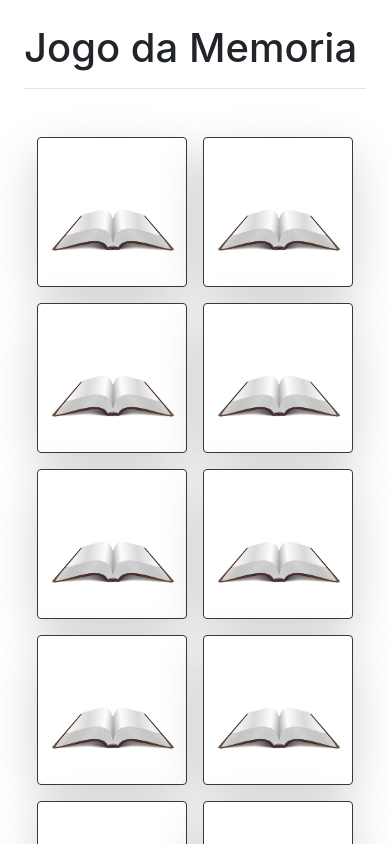
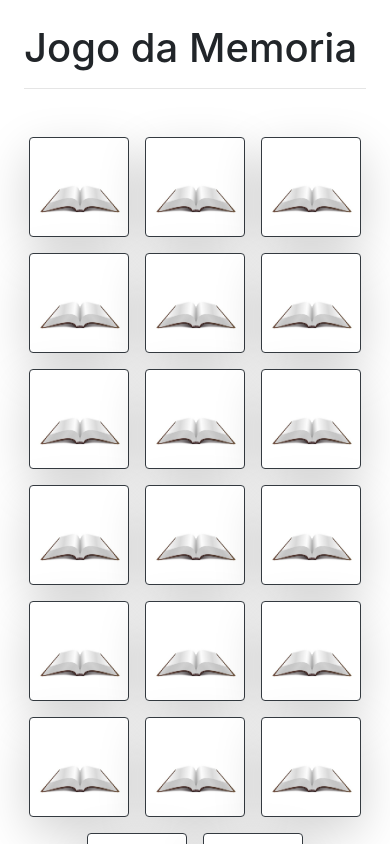
Before and after one commit to arlamend7/jogo-da-memoria, an Angular app: page /#/jogo-da-memoria in a window 390 px wide. Shown: the top 844 px of the page. Built offline with nearby package versions, Linux system fonts and the light colour scheme.

Commit message:
ajusta para mobile

```diff
--- a/src/styles.css
+++ b/src/styles.css
@@ -9,3 +9,9 @@
         height: 150px !important;
     }
 }
+@media only screen and ( max-width : 690px){
+    .card-jogo {
+        width: 100px !important;
+        height: 100px !important;
+    }
+}
```
Also changed, not shown: src/app/jogos/memoria/memorias.component.ts (line endings or trailing spaces).
